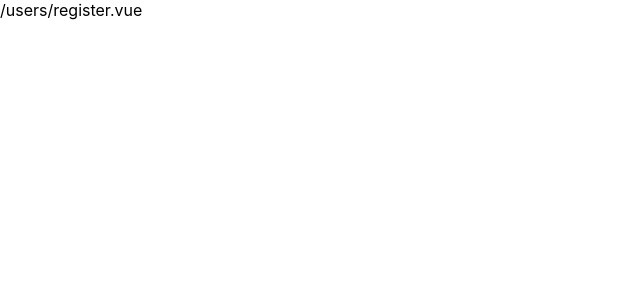
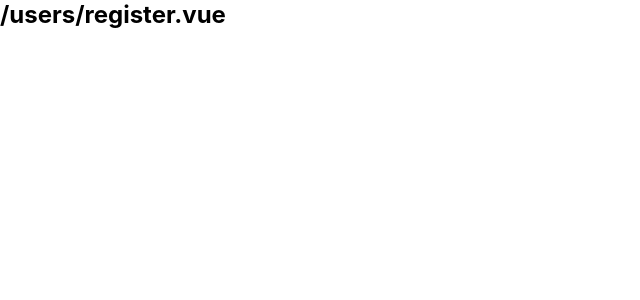
Before and after one commit to amtkxa/my-first-nuxt-app, a Nuxt app: page /users/register in a window 1280 px wide. Shown: the top 300 px of the page, without its empty margins (0-640 px from the left). Built offline with nearby package versions, Linux system fonts and the light colour scheme.

Commit message:
学習用に h2 タグ記載

```diff
--- a/pages/users/_id.vue
+++ b/pages/users/_id.vue
@@ -1,5 +1,6 @@
 <template>
   <div>
+    <h2>/users/_id.vue</h2>
     <p>User ID: {{userId}}</p>
   </div>
 </template>
--- a/pages/users/index.vue
+++ b/pages/users/index.vue
@@ -1,6 +1,6 @@
 <template>
   <div>
-    <p>/users/index.vue</p>
+    <h2>/users/index.vue</h2>
   </div>
 </template>
 
--- a/pages/users/register.vue
+++ b/pages/users/register.vue
@@ -1,5 +1,5 @@
 <template>
   <div>
-    <p>/users/register.vue</p>
+    <h2>/users/register.vue</h2>
   </div>
 </template>
```
